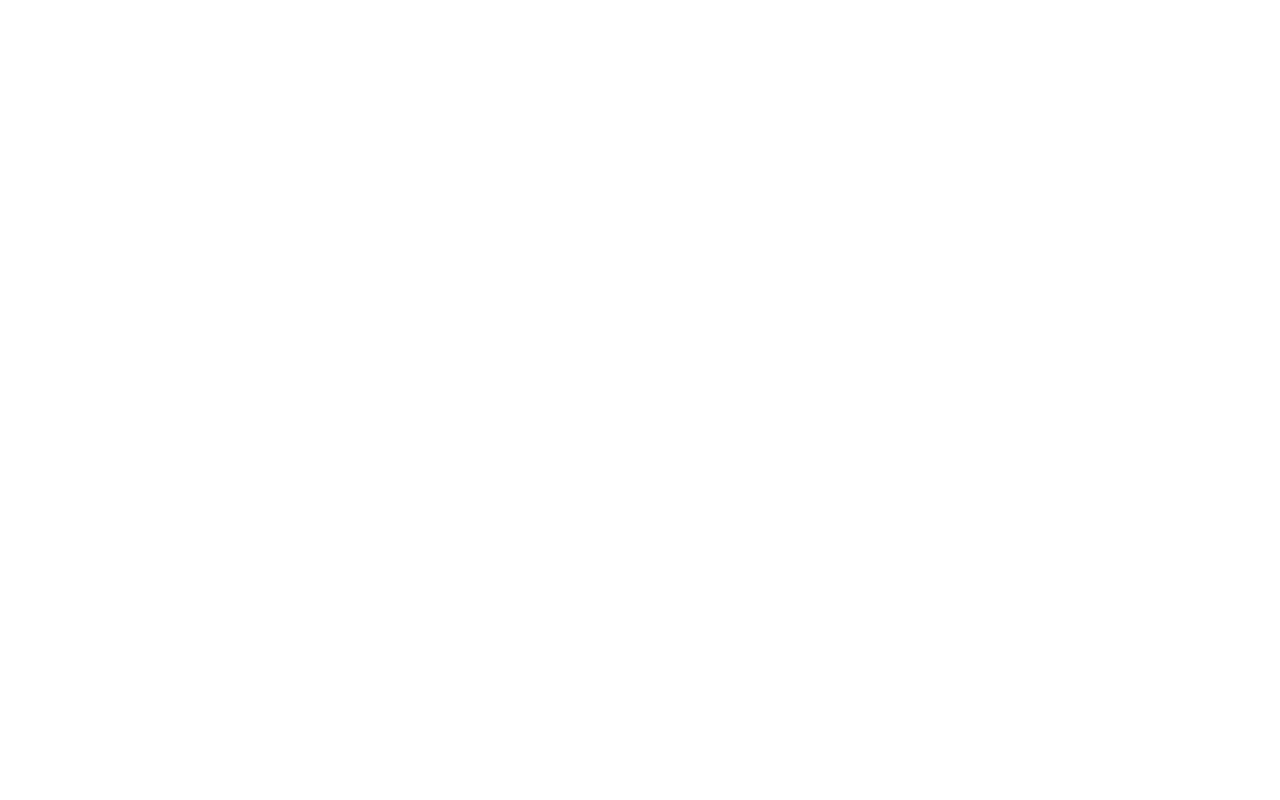
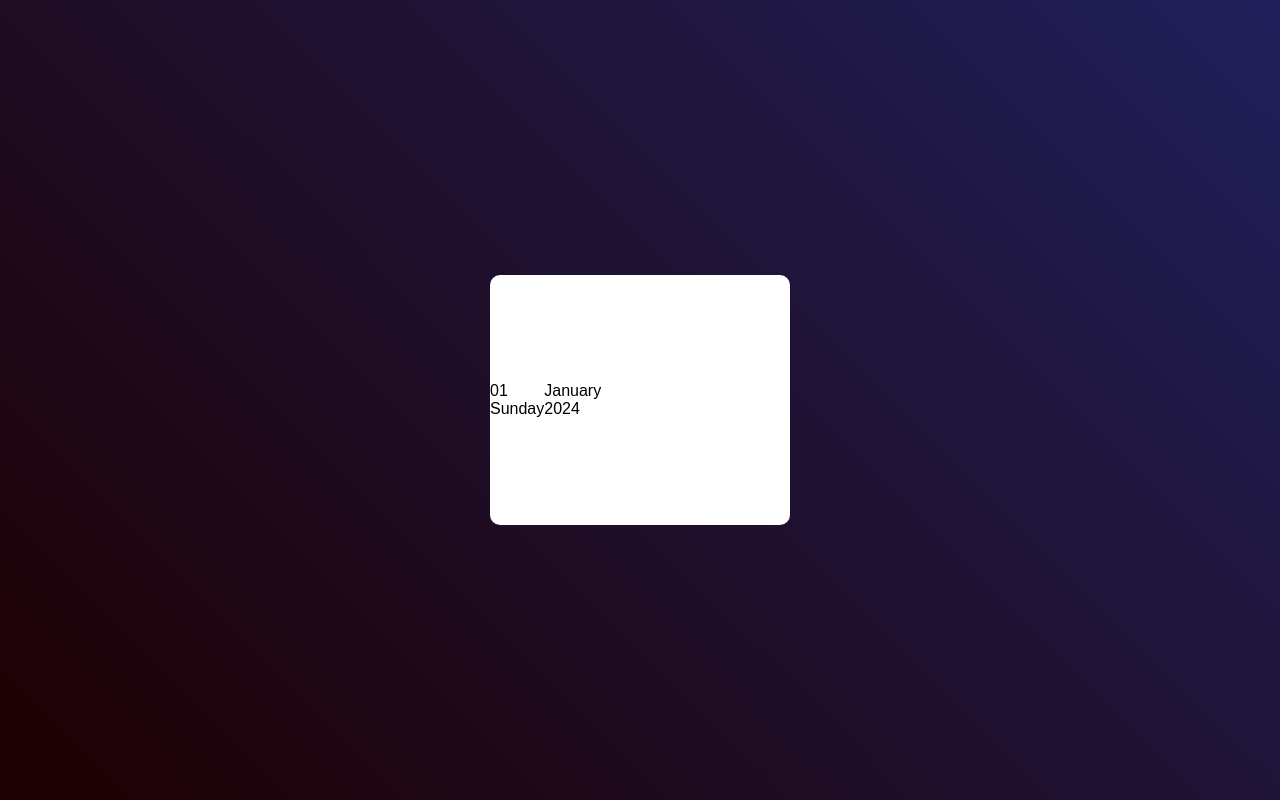
Before and after one commit to denyskh4991/Mini_Calendar_JS, a plain HTML site: page index.html in a window 1280 px wide. Drawn offline with Linux system fonts and the light colour scheme.

Commit message:
Adding container with elements and styling them

```diff
--- a/index.html
+++ b/index.html
@@ -10,5 +10,18 @@
 </head>
 <body>
 
+<div class="container">
+    <div class="calendar">
+        <div class="left">
+            <p>01</p>
+            <p>Sunday</p>
+        </div>
+        <div class="right">
+            <p>January</p>
+            <p>2024</p>
+        </div>
+    </div>
+</div>
+
 </body>
 </html>
--- a/styles.css
+++ b/styles.css
@@ -4,3 +4,21 @@
     font-family: Poppins, sans-serif;
     box-sizing: border-box;
 }
+
+.container {
+    width: 100%;
+    min-height: 100vh;
+    background: linear-gradient(45deg, #1d0000, #20205b);
+    display: flex;
+    align-items: center;
+    justify-content: center;
+}
+
+.calendar {
+    width: 300px;
+    height: 250px;
+    background: #fff;
+    display: flex;
+    align-items: center;
+    border-radius: 10px;
+}
```
